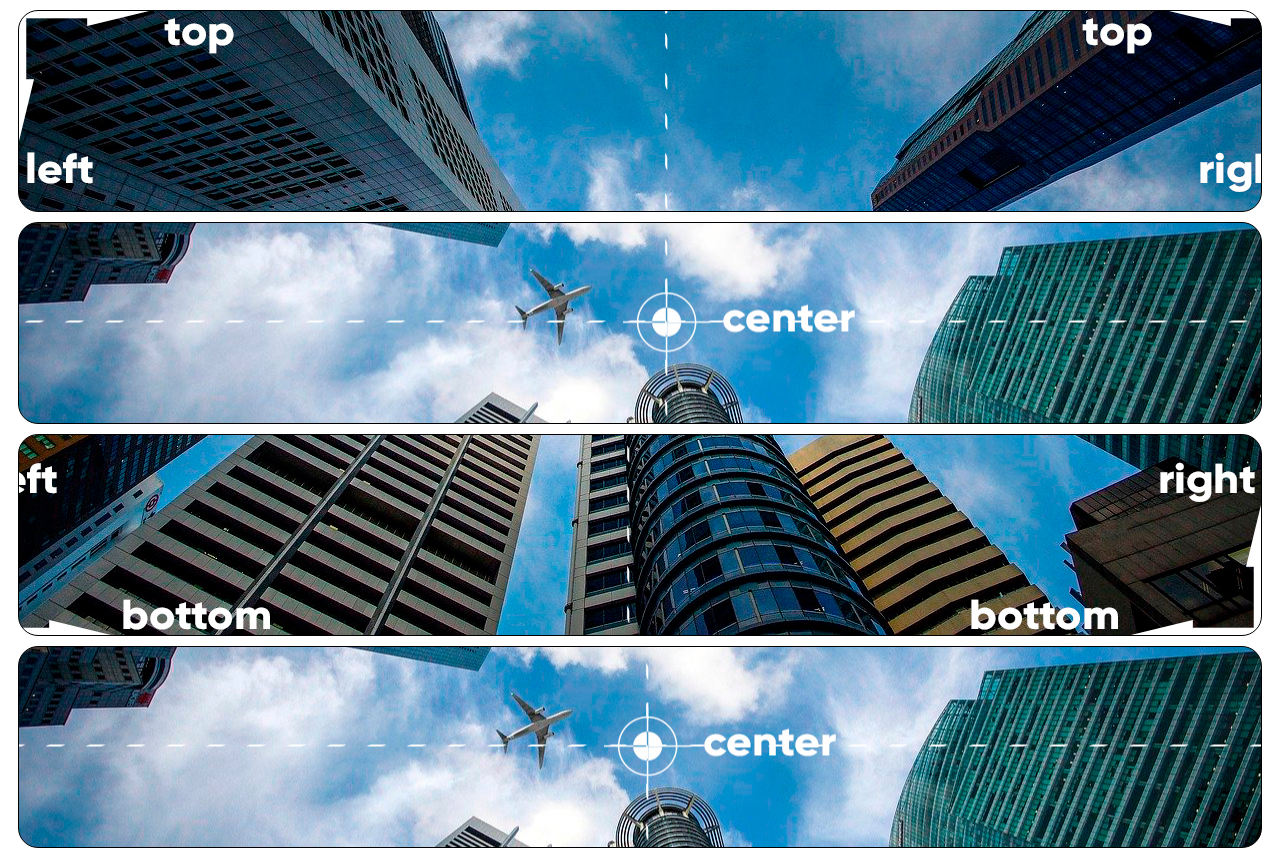
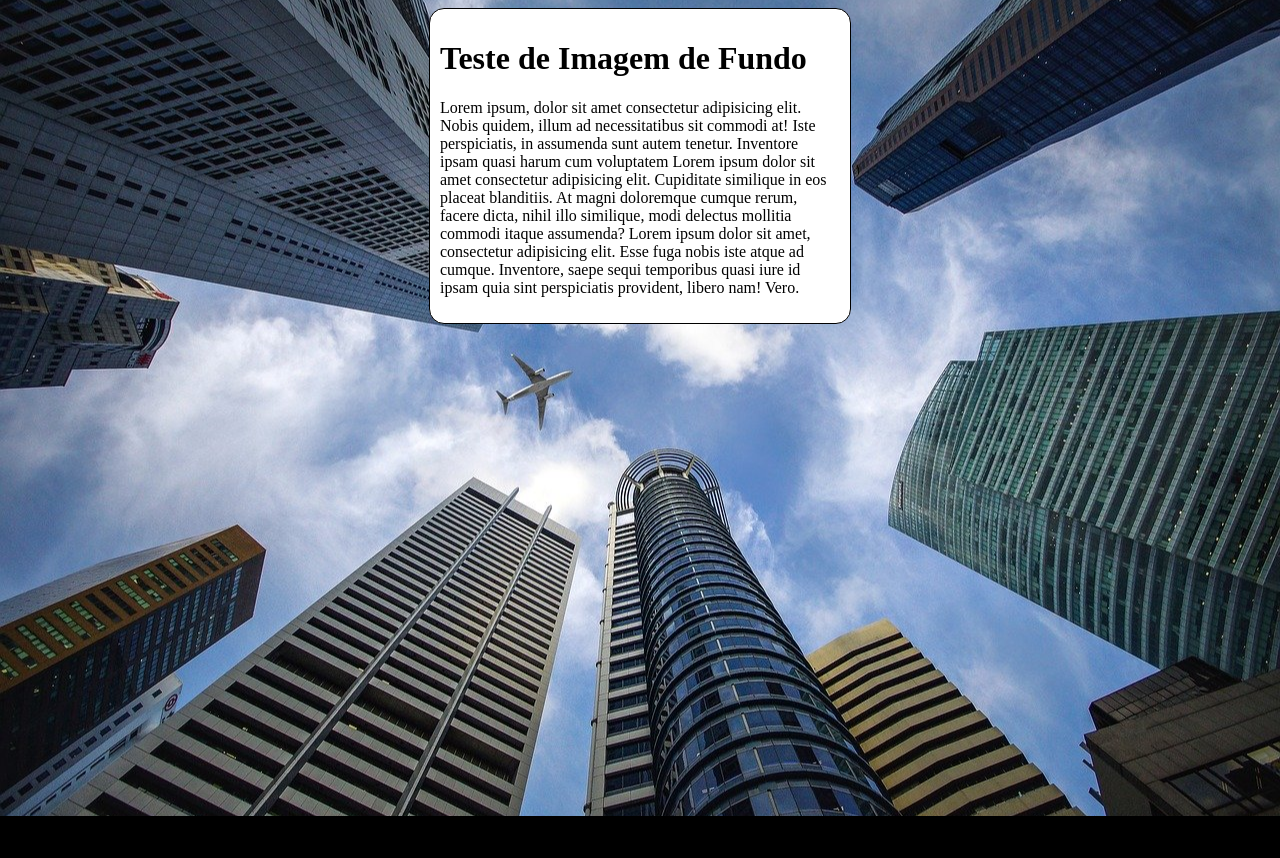
Before and after one commit to fborgomani/html-css, a plain HTML site: page Exercicios/ex022/fundo002.html in a window 1280 px wide. After the commit the page ends 816 px from the top, so only its background shows below. Drawn offline with Linux system fonts and the light colour scheme.

Commit message:
fundo002 atualizado

```diff
--- a/Exercicios/ex022/fundo002.html
+++ b/Exercicios/ex022/fundo002.html
@@ -7,9 +7,9 @@
     <title>Posição dos fundos</title>
 </head>
 <body>
-    <div class="bloco" id="q1"></div>
-    <div class="bloco" id="q2"></div>
-    <div class="bloco" id="q3"></div>
-    <div class="bloco" id="q4"></div>
+    <main>
+        <h1>Teste de Imagem de Fundo</h1>
+        <p>Lorem ipsum, dolor sit amet consectetur adipisicing elit. Nobis quidem, illum ad necessitatibus sit commodi at! Iste perspiciatis, in assumenda sunt autem tenetur. Inventore ipsam quasi harum cum voluptatem Lorem ipsum dolor sit amet consectetur adipisicing elit. Cupiditate similique in eos placeat blanditiis. At magni doloremque cumque rerum, facere dicta, nihil illo similique, modi delectus mollitia commodi itaque assumenda? Lorem ipsum dolor sit amet, consectetur adipisicing elit. Esse fuga nobis iste atque ad cumque. Inventore, saepe sequi temporibus quasi iure id ipsam quia sint perspiciatis provident, libero nam! Vero.</p>
+    </main>
 </body>
 </html>
--- a/Exercicios/ex022/style.css
+++ b/Exercicios/ex022/style.css
@@ -1,23 +1,16 @@
-.bloco{
+body{
+  height: 100vh;
+  background-color: black;
+  background-image: url(imagens/wallpaper002.jpg);
+  background-position: center center;
+  background-repeat: no-repeat;
+  background-size: cover;
+}
+main{
+  background-color: white;
+  width: 400px;
+  padding: 10px;
+  margin: auto;
+  border-radius: 15px;
   border: 1px solid black;
-  height: 200px;
-  margin: 10px;
-  border-radius: 20px;
-  background-image: url(imagens/wallpaper003.jpg);
 }
-
-#q1{
-  background-position: left top;
-}
-
-#q2{
-  background-position: left center;
-}
-
-#q3{
-  background-position: right bottom;
-}
-
-#q4{
-  background-position: center center
-}
```
